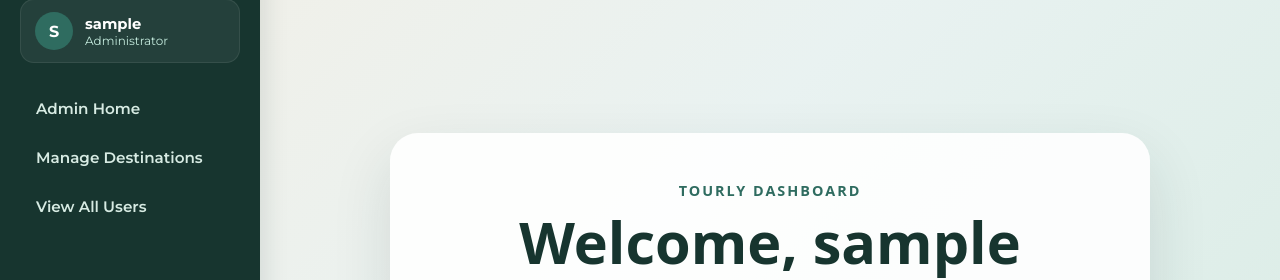
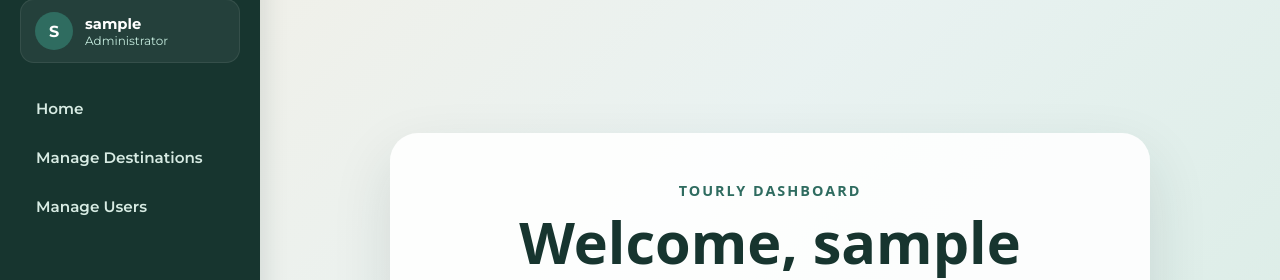
Before and after one commit to abelkidus/Tourly, a React (Vite) app: page /welcome in a window 1280 px wide. Shown: the part 121-401 px from the top of the page. Built offline with nearby package versions, Linux system fonts and the light colour scheme; no server answers; sample sign-in values are in the browser's storage.

Commit message:
refactor(ui): rename admin sidebar links and update route paths

```diff
--- a/src/components/DashboardSidebar.jsx
+++ b/src/components/DashboardSidebar.jsx
@@ -46,18 +46,18 @@ function DashboardSidebar() {
               <>
                 <li>
                   <NavLink
-                    to="/dashboard"
+                    to="/admin/home"
                     end
                     className={({ isActive }) =>
                       `dashboard-sidebar__link ${isActive ? "dashboard-sidebar__link--active" : ""}`
                     }
                   >
-                    Admin Home
+                    Home
                   </NavLink>
                 </li>
                 <li>
                   <NavLink
-                    to="/dashboard"
+                    to="/admin/destinations"
                     className={({ isActive }) =>
                       `dashboard-sidebar__link ${isActive ? "dashboard-sidebar__link--active" : ""}`
                     }
@@ -67,12 +67,12 @@ function DashboardSidebar() {
                 </li>
                 <li>
                   <NavLink
-                    to="/dashboard#users"
+                    to="/admin/users"
                     className={({ isActive }) =>
                       `dashboard-sidebar__link ${isActive ? "dashboard-sidebar__link--active" : ""}`
                     }
                   >
-                    View All Users
+                    Manage Users
                   </NavLink>
                 </li>
               </>
```
